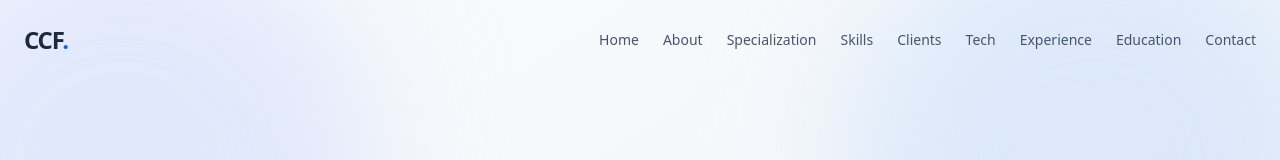
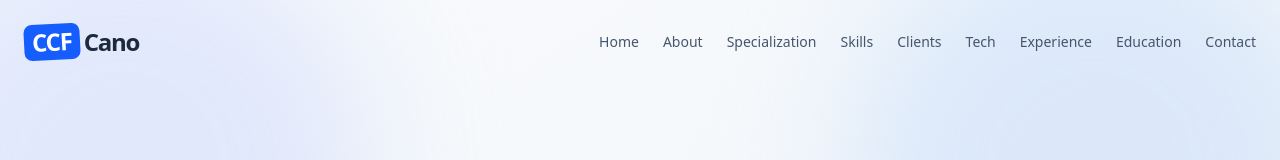
Before and after one commit to carloscano19/curriculum, a Next.js app: page / in a window 1280 px wide. Shown: the top 160 px of the page. Built offline with nearby package versions, Linux system fonts and the light colour scheme.

Commit message:
Enhance Navbar logo and update content

```diff
--- a/src/components/Navbar.tsx
+++ b/src/components/Navbar.tsx
@@ -34,8 +34,9 @@ export function Navbar() {
         }`}
     >
       <div className="container mx-auto px-6 flex justify-between items-center">
-        <a href="#" className="text-2xl font-bold text-slate-800 tracking-tighter shrink-0 mr-8">
-          CCF<span className="text-blue-600">.</span>
+        <a href="#" className="text-2xl font-black text-slate-900 tracking-tighter shrink-0 mr-8 group flex items-center gap-1">
+          <span className="bg-blue-600 text-white px-2 py-0.5 rounded-md transform -rotate-3 group-hover:rotate-0 transition-transform">CCF</span>
+          <span className="text-slate-800">Cano</span>
         </a>
 
         {/* Desktop Menu */}
```
